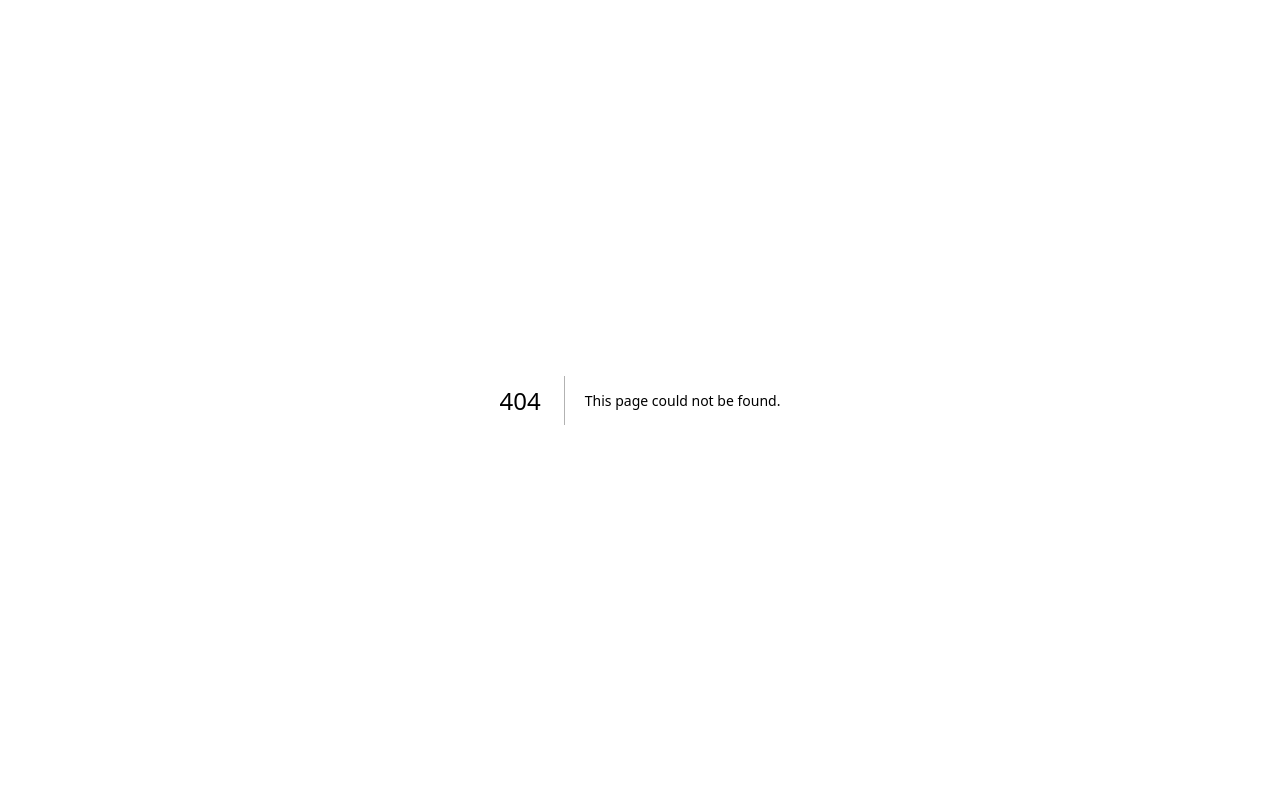
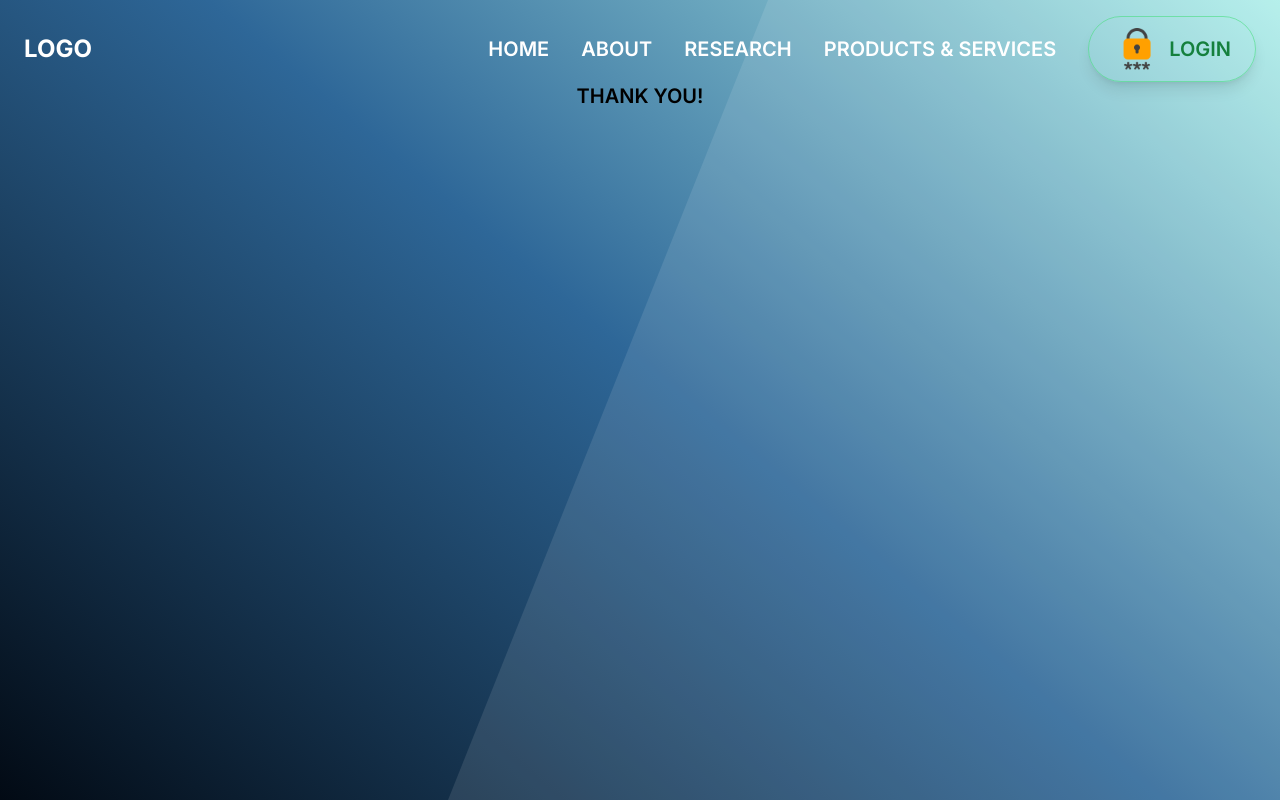
Before and after one commit to Alexandra-Haynes/ocean-watch-hacc23, a Next.js app: page /report-submitted in a window 1280 px wide. Before the commit this address had no page. Built offline with nearby package versions, Linux system fonts and the light colour scheme.

Commit message:
Form submission page

```diff
--- /dev/null
+++ b/app/report-submitted/page.tsx
@@ -0,0 +1,27 @@
+import HeroText from "../components/HeroText";
+import Navbar from "../components/Navbar";
+
+export default function ReportSubmitted() {
+  return (
+    <section className="max-h-screen overflow-y-hidden">
+      <Navbar />
+      <main
+        className="bg-cover bg-no-repeat flex min-h-screen
+          flex-col items-center justify-between px-4"
+      >
+        <div
+          className="absolute top-0 left-0 w-full h-full -z-10
+              custom-background"
+        >
+          <div className="custom-clip-path h-screen w-screen bg-white/10"></div>
+        </div>
+        <h1
+          className="text-white-700 text-xl font-semibold uppercase
+        transition-all ease-in-out justify-center"
+        >
+          Thank you!
+        </h1>
+      </main>
+    </section>
+  );
+}
```
